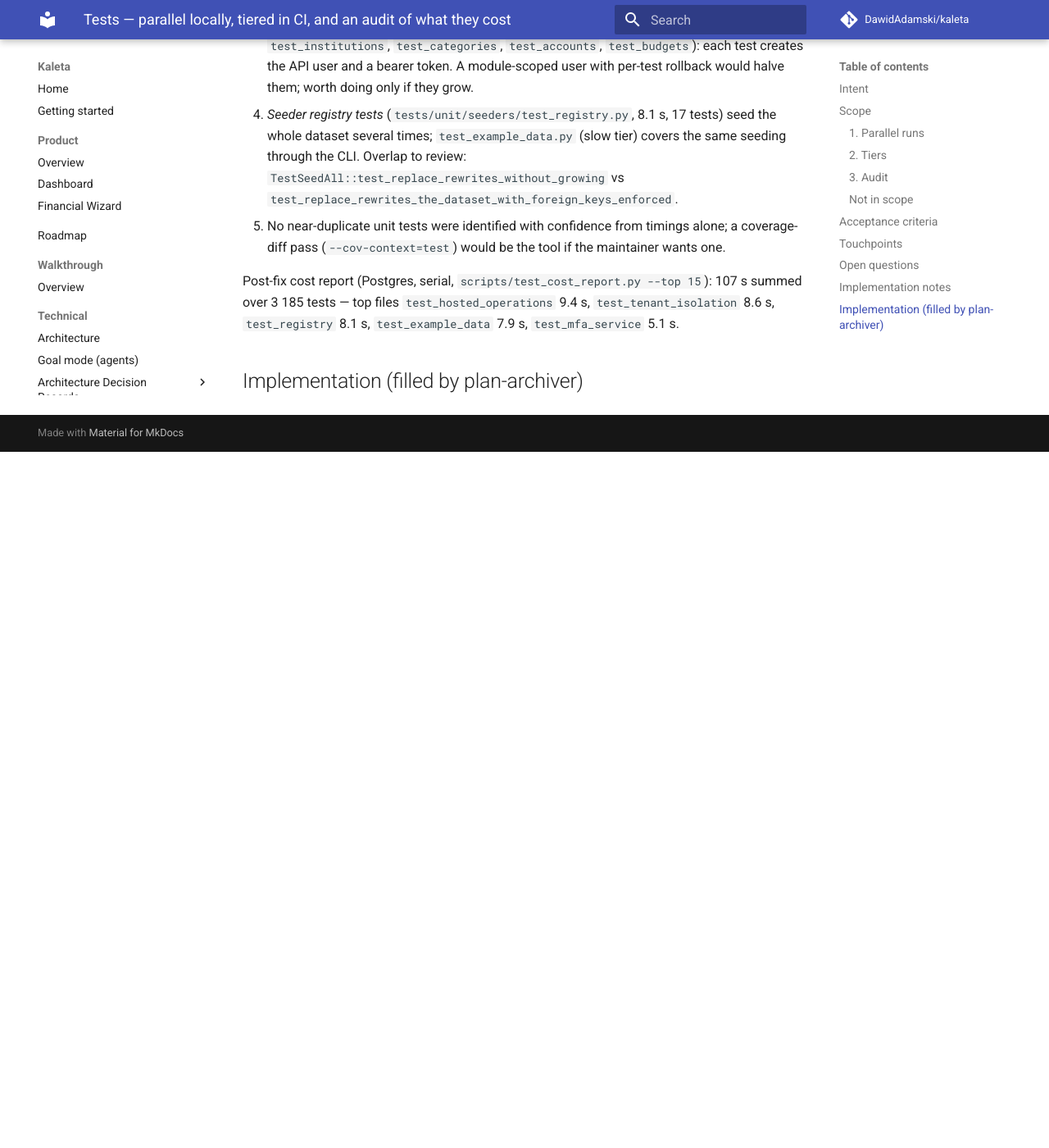
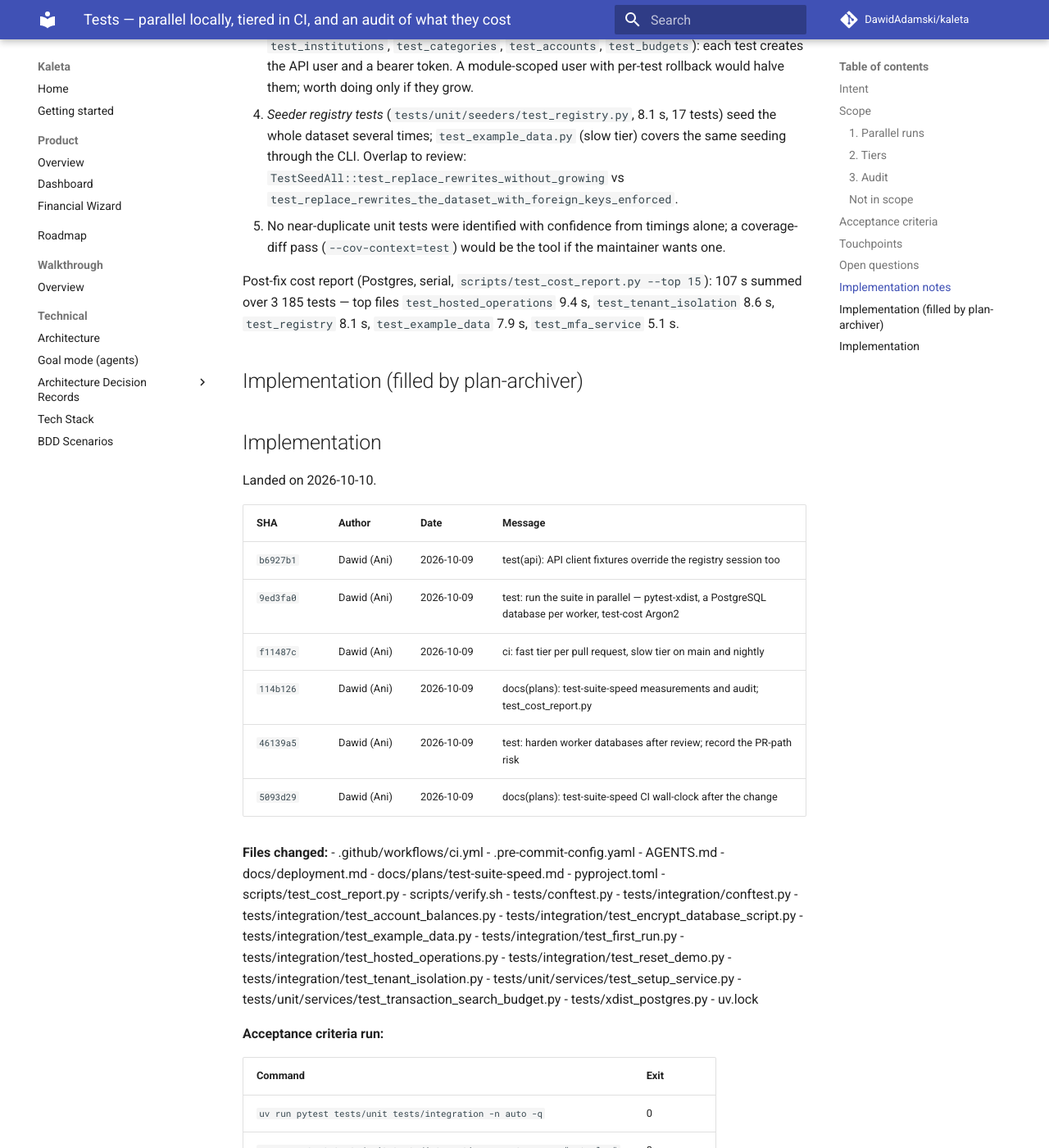
Before and after one commit to DawidAdamski/kaleta, an MkDocs documentation site: the page built from docs/plans/archive/test-suite-speed.md, in a window 1280 px wide and 1400 px high, scrolled down 5108 px. Shown: the whole window at 82% size. Built offline with MkDocs 1.6.1 and Material for MkDocs 9.7.7, drawn with Linux system fonts in a browser that asks for light colours; comment, search, counter and statistics services are not loaded; before the commit the page ends 5659 px from its top, so only the background shows below that; some of the changed text lies outside the part shown.

Commit message:
docs(plans): archive test-suite-speed (#192)
Co-Authored-By: Claude Opus 5.5 <noreply@anthropic.com>

```diff
--- a/docs/plans/test-suite-speed.md
+++ b/docs/plans/archive/test-suite-speed.md
@@ -3,8 +3,9 @@ plan_id: test-suite-speed
 title: Tests — parallel locally, tiered in CI, and an audit of what they cost
 area: tests / ci
 effort: medium
-status: in-progress
-roadmap_ref: ../roadmap.md
+status: archived
+archived_at: 2026-10-10
+roadmap_ref: ../../roadmap.md
 ---
 
 # Tests — parallel locally, tiered in CI, and an audit of what they cost
@@ -21,7 +22,7 @@ Make the full suite a sub-30-second habit on the laptop, keep CI as the
 merge gate but fast, and move the genuinely slow tier off the per-PR path.
 Measure first, so the selection is evidence, not taste.
 
-This plan lands **before** [`postgres-only`](postgres-only.md) and is
+This plan lands **before** [`postgres-only`](../postgres-only.md) and is
 written so that plan only has to delete the SQLite half.
 
 ## Scope
@@ -224,3 +225,54 @@ Post-fix cost report (Postgres, serial, `scripts/test_cost_report.py --top 15`):
 `test_mfa_service` 5.1 s.
 
 ## Implementation (filled by plan-archiver)
+
+## Implementation
+
+Landed on 2026-10-10.
+
+| SHA | Author | Date | Message |
+|---|---|---|---|
+| `b6927b1` | Dawid (Ani) | 2026-10-09 | test(api): API client fixtures override the registry session too |
+| `9ed3fa0` | Dawid (Ani) | 2026-10-09 | test: run the suite in parallel — pytest-xdist, a PostgreSQL database per worker, test-cost Argon2 |
+| `f11487c` | Dawid (Ani) | 2026-10-09 | ci: fast tier per pull request, slow tier on main and nightly |
+| `114b126` | Dawid (Ani) | 2026-10-09 | docs(plans): test-suite-speed measurements and audit; test_cost_report.py |
+| `46139a5` | Dawid (Ani) | 2026-10-09 | test: harden worker databases after review; record the PR-path risk |
+| `5093d29` | Dawid (Ani) | 2026-10-09 | docs(plans): test-suite-speed CI wall-clock after the change |
+
+**Files changed:**
+- .github/workflows/ci.yml
+- .pre-commit-config.yaml
+- AGENTS.md
+- docs/deployment.md
+- docs/plans/test-suite-speed.md
+- pyproject.toml
+- scripts/test_cost_report.py
+- scripts/verify.sh
+- tests/conftest.py
+- tests/integration/conftest.py
+- tests/integration/test_account_balances.py
+- tests/integration/test_encrypt_database_script.py
+- tests/integration/test_example_data.py
+- tests/integration/test_first_run.py
+- tests/integration/test_hosted_operations.py
+- tests/integration/test_reset_demo.py
+- tests/integration/test_tenant_isolation.py
+- tests/unit/services/test_setup_service.py
+- tests/unit/services/test_transaction_search_budget.py
+- tests/xdist_postgres.py
+- uv.lock
+
+**Acceptance criteria run:**
+
+| Command | Exit |
+|---|---|
+| `uv run pytest tests/unit tests/integration -n auto -q` | 0 |
+| `uv run pytest tests/unit tests/integration -n auto -q -m "not slow"` | 0 |
+| `uv run pytest tests/unit tests/integration -n auto -q -m slow` | 0 |
+| `grep -q "pytest-xdist" pyproject.toml` | 0 |
+| `grep -q '"not slow"' .pre-commit-config.yaml` | 0 |
+| `grep -q "schedule:" .github/workflows/ci.yml` | 0 |
+| `uv run python scripts/test_cost_report.py --help` | 0 |
+| `./scripts/verify.sh` | 0 |
+
+**Notes:** Partial coverage: none of the plan's Touchpoints matched the commit's changed files — verify the SHA.
```
Also changed, not shown: docs/adr/038-postgresql-only-one-tenancy-layout.md (+1 -1 lines), docs/plans/README.md (+1 -1 lines), docs/plans/postgres-only.md (+1 -1 lines).
